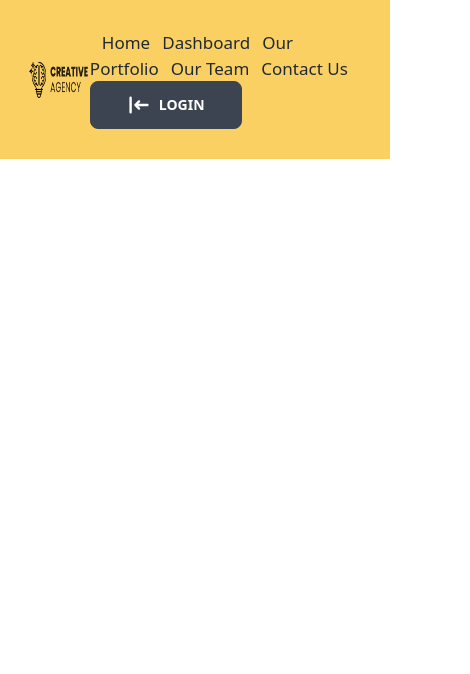
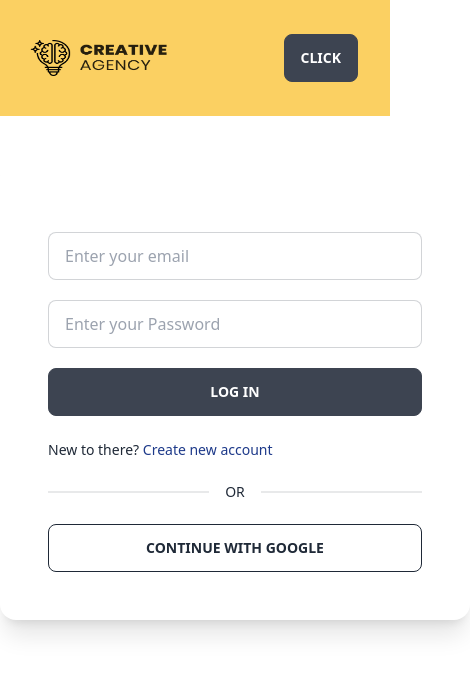
Before and after one commit to rumon5h/creative-agency-client, a React (Create React App) app: page /login in a window 390 px wide. Shown: the top 674 px of the page, 470 px wide, since content can reach past the window. Built offline with nearby package versions, Linux system fonts and the light colour scheme.

Commit message:
Login ui done

```diff
--- a/src/App.js
+++ b/src/App.js
@@ -1,4 +1,5 @@
 import { Route, Routes } from 'react-router-dom';
+import Login from './components/Login/Login';
 import './App.css';
 import AddService from './components/Dashboard/AddService/AddService';
 import Admin from './components/Dashboard/Admin/Admin';
@@ -6,6 +7,7 @@ import Dashboard from './components/Dashboard/Dashboard';
 import ServiceList from './components/Dashboard/ServiceList/ServiceList';
 import Home from './components/Home/Home';
 import Navbar from './components/Shared/Navbar/Navbar';
+import Signup from './components/Signup/Signup';
 
 function App() {
   return (
@@ -14,6 +16,8 @@ function App() {
       <Routes>
         <Route path='/' element={<Home></Home>}></Route>
         <Route path='/home' element={<Home></Home>}></Route>
+        <Route path='/login' element={<Login></Login>}></Route>
+        <Route path='/signup' element={<Signup></Signup>}></Route>
         <Route path='/dashboard' element={<Dashboard></Dashboard>}>
           <Route index element={<ServiceList></ServiceList>}></Route>
           <Route path='service-list' element={<ServiceList></ServiceList>}></Route>
--- /dev/null
+++ b/src/components/Login/Login.js
@@ -0,0 +1,21 @@
+import React from 'react';
+import { Link } from 'react-router-dom';
+
+const Login = () => {
+    return (
+        <div class="card card-compact w-[470px] mx-auto my-12 bg-base-100 shadow-xl">
+           <div class="card-body m-8">
+           <form >
+            <input type="email" placeholder="Enter your email" class="mt-5 input input-bordered  w-full max-w-md" />
+            <input type="password" placeholder="Enter your Password" class="mt-5 input input-bordered  w-full max-w-md" />
+            <input type="submit" className='btn w-full mt-5' value="Log In" />
+            </form>
+            <p className='text-md mt-4'>New to there? <Link to='/signup' className='text-blue-900'>Create new account</Link> </p>
+            <div class="divider">OR</div>
+            <button class="btn btn-outline">Continue With Google</button>
+           </div>
+        </div>
+    );
+};
+
+export default Login;
--- a/src/components/Shared/Navbar/Navbar.js
+++ b/src/components/Shared/Navbar/Navbar.js
@@ -4,6 +4,15 @@ import logo from '../../../images/logo.png';
 import { LoginIcon } from '@heroicons/react/solid';
 
 const Navbar = () => {
+
+    const navlink = <>
+        <Link className='ml-3 text-[17px]' to='/home'>Home</Link>
+        <Link className='ml-3 text-[17px]' to='/dashboard'>Dashboard</Link>
+        <Link className='ml-3 text-[17px]' to='/portfolio'>Our Portfolio</Link>
+        <Link className='ml-3 text-[17px]' to='/team'>Our Team</Link>
+        <Link className='ml-3 text-[17px]' to='/contact'>Contact Us</Link>
+        <Link className='ml-3 text-[17px]' to='/login'> <button class="btn px-9"> <LoginIcon className='w-6 h-6 text-white mr-2'></LoginIcon> LogIn</button></Link>
+    </>
 
     return (
         <div className='flex bg-[#FBD062] justify-between py-[30px] px-7 items-center'>
@@ -12,13 +21,14 @@ const Navbar = () => {
                     <img className='w-36 h-9' src={logo} alt="" />
                 </Link>
             </div>
-            <div>
-                <Link className='ml-3 text-[17px]' to='/home'>Home</Link>
-                <Link className='ml-3 text-[17px]' to='/dashboard'>Dashboard</Link>
-                <Link className='ml-3 text-[17px]' to='/portfolio'>Our Portfolio</Link>
-                <Link className='ml-3 text-[17px]' to='/team'>Our Team</Link>
-                <Link className='ml-3 text-[17px]' to='/contact'>Contact Us</Link>
-                <Link className='ml-3 text-[17px]' to='/login'> <button class="btn px-9"> <LoginIcon className='w-6 h-6 text-white mr-2'></LoginIcon> LogIn</button></Link>
+            <div className='hidden lg:block'>
+                {navlink}
+            </div>
+            <div class="dropdown block lg:hidden dropdown-end">
+                <label tabindex="0" class="btn m-1">Click</label>
+                <ul tabindex="0" class="dropdown-content menu p-2 shadow bg-base-100 rounded-box w-52">
+                   {navlink}
+                </ul>
             </div>
         </div>
     );
--- /dev/null
+++ b/src/components/Signup/Signup.js
@@ -0,0 +1,12 @@
+import React from 'react';
+import { Link } from 'react-router-dom';
+
+const Signup = () => {
+    return (
+       <div>
+
+       </div>
+    );
+};
+
+export default Signup;
```
